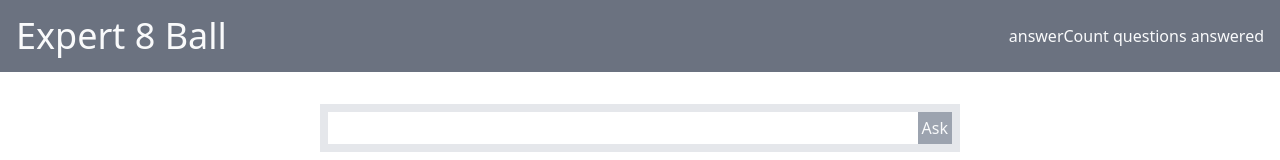
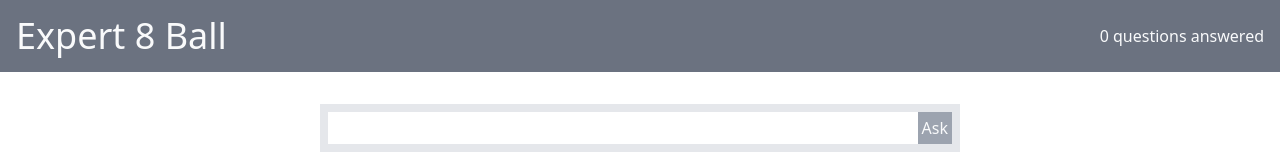
Before and after one commit to codefellows/seattle-code-python-401d22, a Next.js app in the folder class-38/inclass_demo/expert-eight-ball/: page / in a window 1280 px wide. Shown: the top 160 px of the page. Built offline with nearby package versions, Linux system fonts and the light colour scheme.

Commit message:
Fix answer count display in Header component to show the correct number of questions answered.

```diff
--- a/class-38/inclass_demo/expert-eight-ball/components/Header.js
+++ b/class-38/inclass_demo/expert-eight-ball/components/Header.js
@@ -2,7 +2,7 @@ export default function Header({ answerCount }) {
     return (
         <header className="flex items-center justify-between p-4 bg-gray-500 text-gray-50">
             <h1 className="text-4xl">Expert 8 Ball</h1>
-            <p>answerCount questions answered</p>
+            <p>{answerCount} questions answered</p>
         </header>
     );
 }
```
